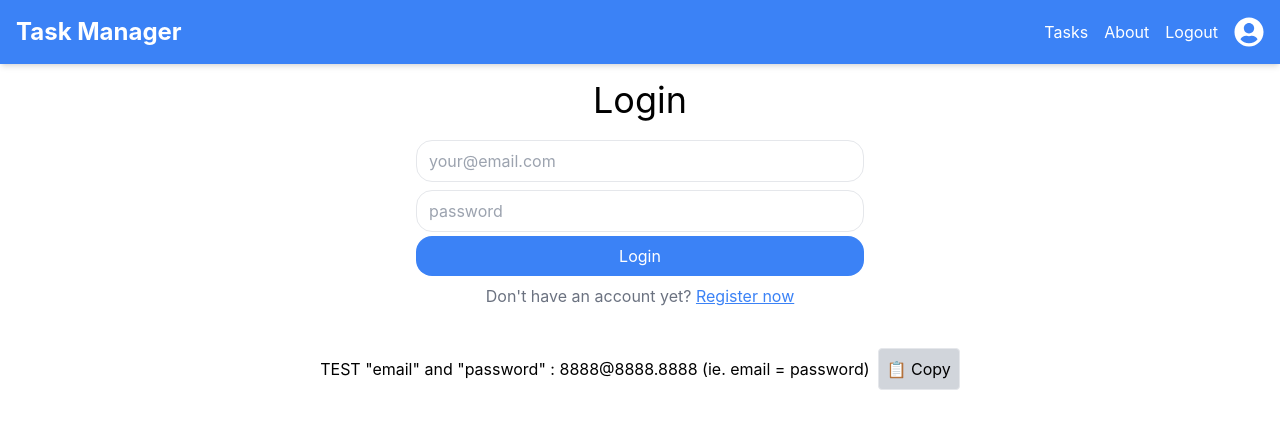
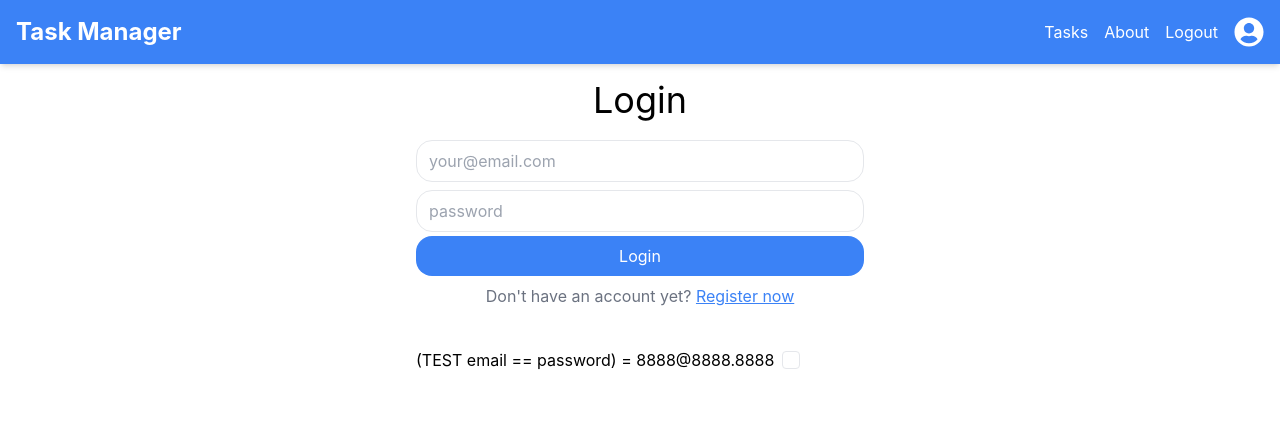
Before and after one commit to Ross563/fullstack-task-manager, a React (Vite) app in the folder frontend/: page /login in a window 1280 px wide. Shown: the top 428 px of the page. Built offline with nearby package versions, Linux system fonts and the light colour scheme; no server answers.

Commit message:
adding click to copy functionality

```diff
--- a/frontend/src/pages/Login.jsx
+++ b/frontend/src/pages/Login.jsx
@@ -1,6 +1,7 @@
 import { Link, Navigate } from "react-router-dom";
 import { useContext, useState } from "react";
 import axios from "axios";
+import { BiCopy } from "react-icons/bi";
 import { AuthContext } from "../context/AuthContext";
 
 export default function LoginPage() {
@@ -64,12 +65,10 @@ export default function LoginPage() {
           </div>
         </form>
         <div className="mt-8 flex items-center gap-2">
-          <h3>
-            TEST "email" and "password" : 8888@8888.8888 (ie. email = password)
-          </h3>
-          <button onClick={handleCopy} className="p-2 border rounded">
+          <h3>(TEST email == password) = 8888@8888.8888</h3>
+          <BiCopy onClick={handleCopy} className="p-2 border rounded">
             📋 Copy
-          </button>
+          </BiCopy>
         </div>
         {copied && <p className="text-blue-500">Copied to clipboard!</p>}
       </div>
```
